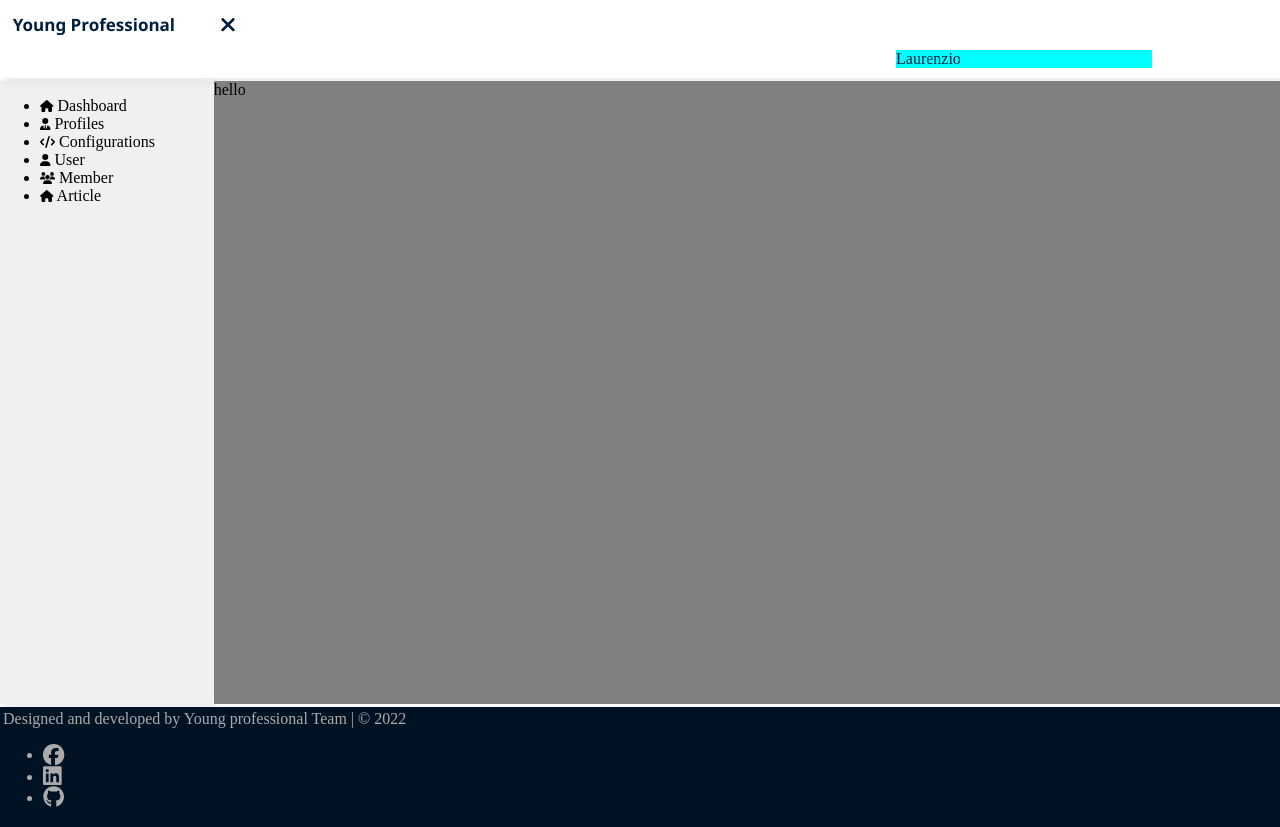
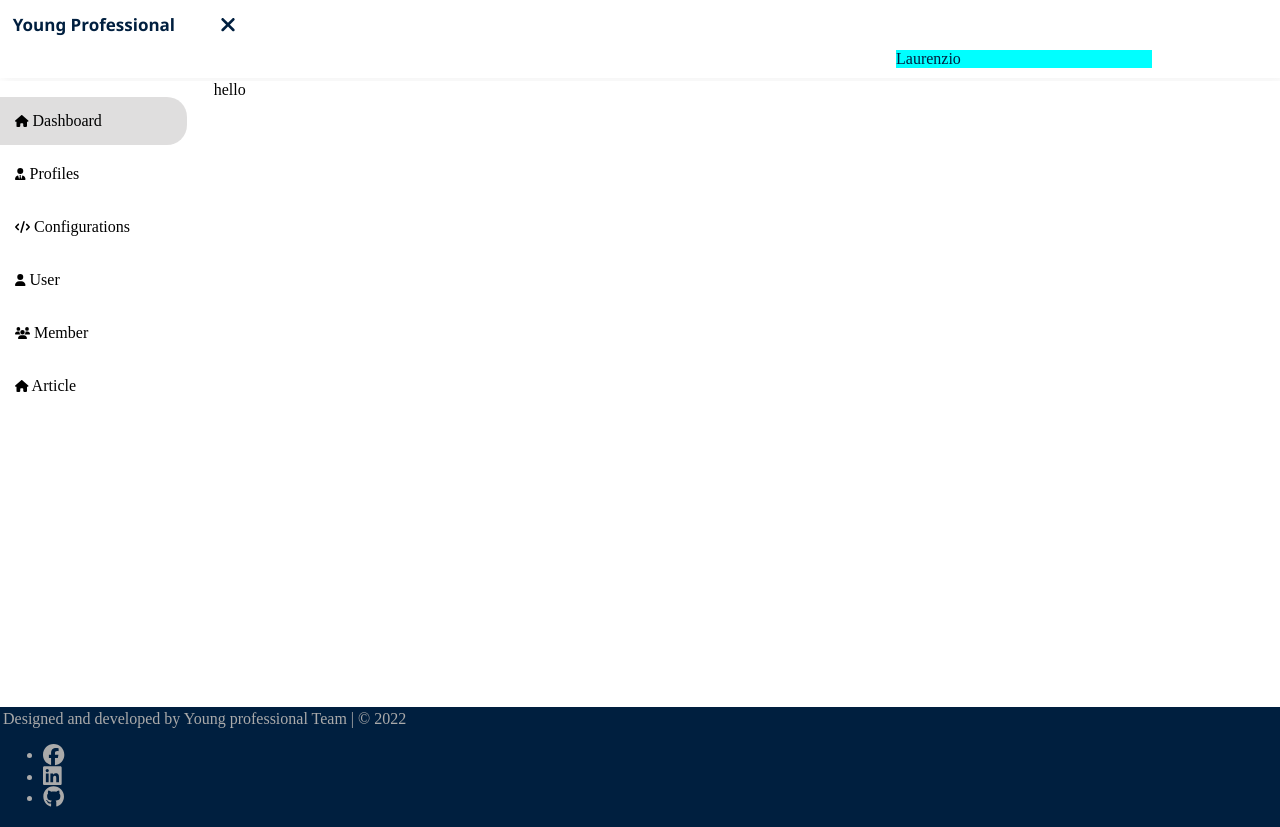
Before and after one commit to Laurenz19/youngpro-website, a Vue app: page /admin in a window 1280 px wide. Built offline with nearby package versions, Linux system fonts and the light colour scheme.

Commit message:
styling bar

```diff
--- a/src/assets/css/app.css
+++ b/src/assets/css/app.css
@@ -4,6 +4,7 @@ body{
     position: absolute;
     margin: 0%;
     width: 100%;
+    background-color: white;
 }
 
 #app{
--- a/src/assets/css/back.css
+++ b/src/assets/css/back.css
@@ -19,16 +19,13 @@ div#title{
 /*SideBar*/
 nav.nav_left{
     grid-area: nav_left;
-    background-color: rgba(207, 203, 203, 0.301);
-    animation: smoothBar 1s ease-in;
-    box-shadow: 3px 3px 10px rgba(0,0,0,0.1);
+    background-color: white;
+   /* animation: smoothBar 2s ease; */
 }
 
 div#content{
     grid-area: content;
-    background-color: grey;
-    transition: width 1s ease-in;
-
+    background-color: white;
 }
 
 main.withSidebar{
@@ -71,9 +68,27 @@ main.noSidebar{
 @keyframes smoothBar {
     0%{
         opacity: 0;
-        transform: translateX(-60px);
+        transform: translateX(-200px);
+    }
+    50%{
+        opacity: 0.5;
+        transform: translateX(-100px);
     }
     100%{
         transform: translateX(0px);
     }
 }
+.nav_left ul{
+    padding: 0px;
+}
+.nav_left ul li{
+    list-style: none;
+    margin:5px 25px 5px 0px;
+    padding: 15px;
+}
+
+.nav_left ul li.active{
+   background-color: rgba(192, 190, 190,0.5 );
+   border-radius: 0px 20px 20px 0px;
+
+}
--- a/src/assets/css/front.css
+++ b/src/assets/css/front.css
@@ -28,7 +28,7 @@ header {
     margin-top: 1%;
     padding: 10px 0;
     color: #001f3f;
-    box-shadow: 3px 3px 10px rgba(0,0,0,0.1);
+    box-shadow: 3px 3px 10px rgba(141, 141, 141, 0.1);
 }
 
 main#front{
@@ -38,7 +38,7 @@ main#front{
 
 footer{
     /*grid-area: footer;*/
-    background-color: #001325;
+    background-color: #001f3f;
     padding: 15px;
     color: rgb(170, 170, 170);
 }
--- a/src/views/back-office/Index.vue
+++ b/src/views/back-office/Index.vue
@@ -16,7 +16,7 @@
 
        <nav class="nav_left" v-if="showbars">
        <ul>
-         <li>
+         <li class="active">
          <fa :icon="['fa', 'house']" size="xs"/>
          Dashboard
          </li>
```
